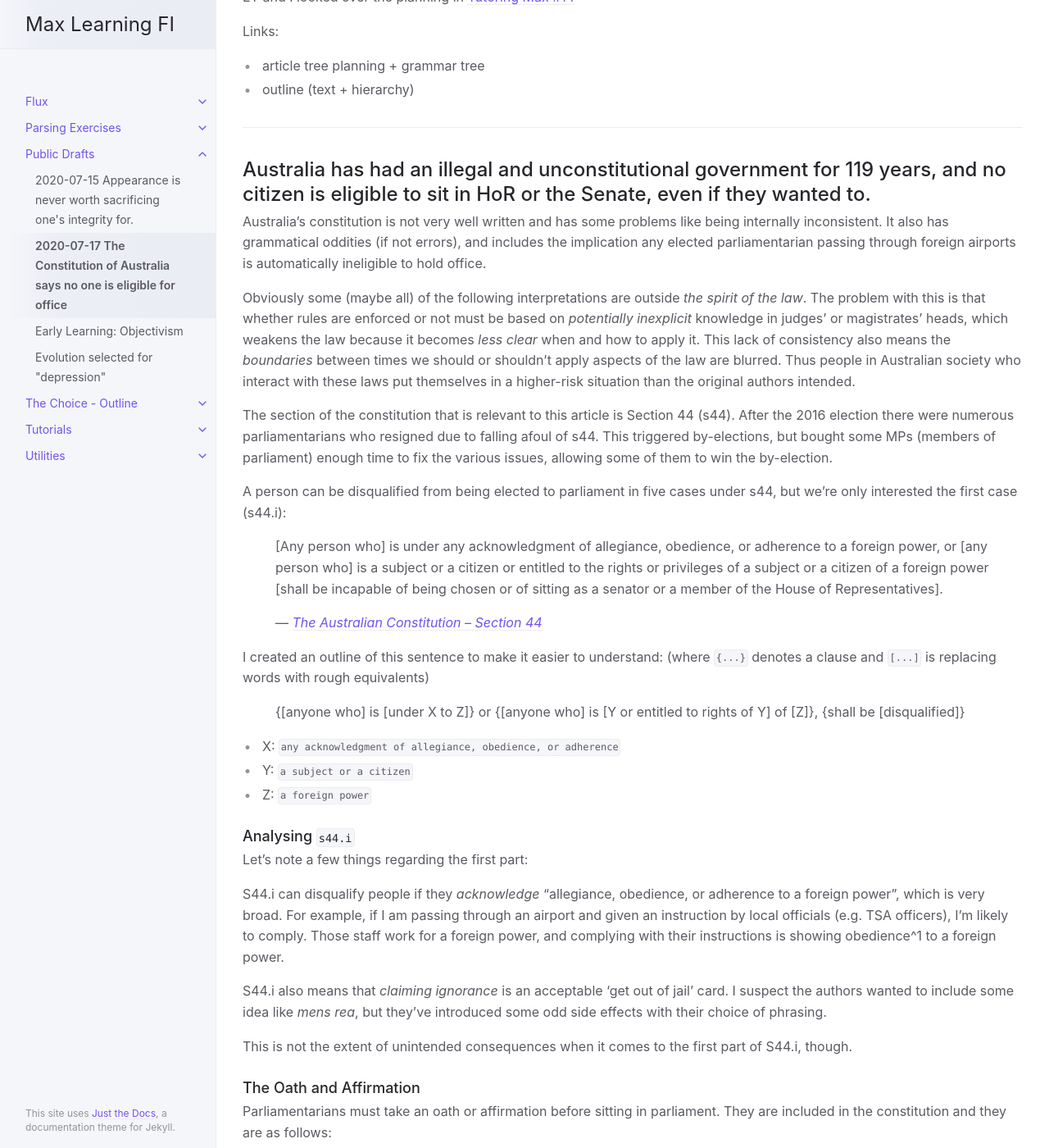
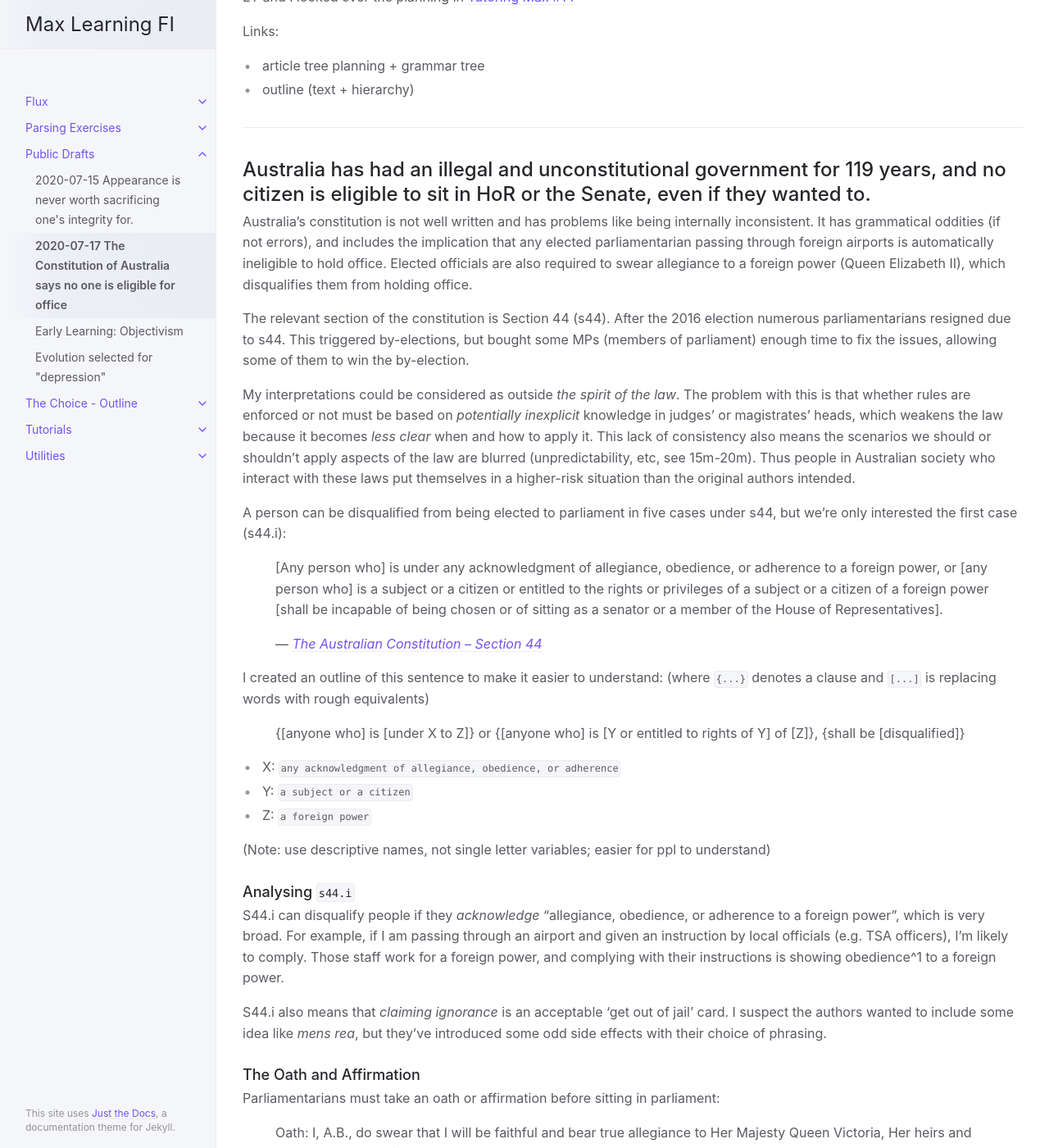
Before and after one commit to curi/fi, a Jekyll site: the page built from docs/pub-drafts/aus-constitution-contradiction.md, in a window 1280 px wide and 1400 px high, scrolled down 403 px. Shown: the whole window at 82% size. Built offline with Jekyll 4.4.1, drawn with Linux system fonts in a browser that asks for light colours; some of the changed text lies outside the part shown.

Commit message:
12:40 w/ notes from tute

```diff
--- a/docs/pub-drafts/aus-constitution-contradiction.md
+++ b/docs/pub-drafts/aus-constitution-contradiction.md
@@ -23,11 +23,11 @@ Links:
 
 ## Australia has had an illegal and unconstitutional government for 119 years, and no citizen is eligible to sit in HoR or the Senate, even if they wanted to.
 
-Australia's constitution is not very well written and has some problems like being internally inconsistent. It also has grammatical oddities (if not errors), and includes the implication any elected parliamentarian passing through foreign airports is automatically ineligible to hold office.
+Australia's constitution is not well written and has problems like being internally inconsistent. It has grammatical oddities (if not errors), and includes the implication that any elected parliamentarian passing through foreign airports is automatically ineligible to hold office. Elected officials are also required to swear allegiance to a foreign power (Queen Elizabeth II), which disqualifies them from holding office.
 
-Obviously some (maybe all) of the following interpretations are outside *the spirit of the law*. The problem with this is that whether rules are enforced or not must be based on *potentially inexplicit* knowledge in judges' or magistrates' heads, which weakens the law because it becomes *less clear* when and how to apply it. This lack of consistency also means the *boundaries* between times we should or shouldn't apply aspects of the law are blurred. Thus people in Australian society who interact with these laws put themselves in a higher-risk situation than the original authors intended.
+The relevant section of the constitution is Section 44 (s44). After the 2016 election numerous parliamentarians resigned due to s44. This triggered by-elections, but bought some MPs (members of parliament) enough time to fix the issues, allowing some of them to win the by-election.
 
-The section of the constitution that is relevant to this article is Section 44 (s44). After the 2016 election there were numerous parliamentarians who resigned due to falling afoul of s44. This triggered by-elections, but bought some MPs (members of parliament) enough time to fix the various issues, allowing some of them to win the by-election.
+My interpretations could be considered as outside *the spirit of the law*. The problem with this is that whether rules are enforced or not must be based on *potentially inexplicit* knowledge in judges' or magistrates' heads, which weakens the law because it becomes *less clear* when and how to apply it. This lack of consistency also means the scenarios we should or shouldn't apply aspects of the law are blurred (unpredictability, etc, see 15m-20m). Thus people in Australian society who interact with these laws put themselves in a higher-risk situation than the original authors intended.
 
 A person can be disqualified from being elected to parliament in five cases under s44, but we're only interested the first case (s44.i):
 
@@ -43,19 +43,17 @@ I created an outline of this sentence to make it easier to understand: (where `{
 * Y: `a subject or a citizen`
 * Z: `a foreign power`
 
+(Note: use descriptive names, not single letter variables; easier for ppl to understand)
+
 ### Analysing `s44.i`
-
-Let's note a few things regarding the first part:
 
 S44.i can disqualify people if they *acknowledge* "allegiance, obedience, or adherence to a foreign power", which is very broad. For example, if I am passing through an airport and given an instruction by local officials (e.g. TSA officers), I'm likely to comply. Those staff work for a foreign power, and complying with their instructions is showing obedience^1 to a foreign power.
 
 S44.i also means that *claiming ignorance* is an acceptable 'get out of jail' card. I suspect the authors wanted to include some idea like *mens rea*, but they've introduced some odd side effects with their choice of phrasing.
 
-This is not the extent of unintended consequences when it comes to the first part of S44.i, though.
-
 ### The Oath and Affirmation
 
-Parliamentarians must take an oath or affirmation before sitting in parliament. They are included in the constitution and they are as follows:
+Parliamentarians must take an oath or affirmation before sitting in parliament:
 
 > Oath: I, A.B., do swear that I will be faithful and bear true allegiance to Her Majesty Queen Victoria, Her heirs and successors according to law. SO HELP ME GOD!
 >
@@ -71,13 +69,13 @@ It is explicitly noted in the Constitution that the head of state of the United
 
 Citizens of a monarchy are known as *subjects* of the monarch; some non-citizens might also be subjects depending on the monarchy in question and the date. For example, before 1949 all Australians were British subjects^2.
 
-Australia is a type of monarchy, and Queen Elizabeth II is our current head-of-state. She's represented by the *Governor General*, but all the minutia is boring and not relevant anyway.
+Australia is a type of monarchy, and Queen Elizabeth II is our current head-of-state.
 
-It's common knowledge that Queen Elizabeth II is Australia's head-of-state. If someone were elected to parliament and they didn't know this, they would find out pretty quick because she's explicitly mentioned as part of the oath one takes before assuming their seat in Parliament.
+Queen Elizabeth II is uncontroversially and universally recognised as Australia's head-of-state. If someone were elected to parliament and they didn't know this, they would find out pretty quick because she's explicitly mentioned as part of the oath one takes before assuming their seat in Parliament.
 
-It's common knowledge that Queen Elizabeth II is the head of other states, too, such as the UK and Canada.
+Queen Elizabeth II is the head of other states, too, such as the UK and Canada.
 
-The head of state of a foreign power is a foreign power.
+The head of state of a foreign power is a foreign power, which clashes with `s44.i`.
 
 ### What then, for elected officials in Australia?
 
@@ -87,9 +85,9 @@ Queen Elizabeth II is a foreign power, as she is the head of state of nations ot
 
 Australia has had the same oath since independence in 1901. Thus every person who has taken the oath since 1901 has knowingly been allied to the King or Queen of a foreign power.
 
-Every sitting parliamentarian of Australia since 1901 has acknowledged an allegiance to said foreign power. Those people are therefore "incapable of being chosen or of sitting as a senator or a member of the House of Representatives".
+Every sitting parliamentarian of Australia since 1901 has acknowledged an allegiance to said foreign power; as forbidden for parliamentarians by s44. Those people are therefore "incapable of being chosen or of sitting as a senator or a member of the House of Representatives".
 
-Therefore, no sitting member of parliament has ever done so legally.
+Therefore, no member of parliament has ever held office legally.
 
 ### Final notes
 
@@ -97,10 +95,19 @@ If there had been some ruling on this by the high court, there might be preceden
 
 Since deciding the matter of citizenship is a sovereign right of *nations themselves*, they are free to decide their own criteria for citizenship. Furthermore, citizenship does no need to be *acknowledged* by either party for it to be in effect; it is simply *unrecognised* at that point. Any nation (as long as it is recognised as a nation by Australia) could introduce a new class of citizenship defined as something like "any sitting member of Australian parliament is automatically granted citizenship for their full sitting period". Doing so would mean there would be no person capable of holding office in Australia, as to do so would immediately disqualify them.
 
-[1]: There's a suitable definition of 'adherence' which fits this pattern, too, but the other two definitions in Webster's 1913 are more appropriate.
+1: There's a suitable definition of 'adherence' which fits this pattern, too, but the other two definitions in Webster's 1913 are more appropriate.
 
-[2]: well, at least according to [this wikipedia page](https://en.wikipedia.org/wiki/Australian_nationality_law#:~:text=A%20person%20born%20in%20Australia,also%20acquired%20citizenship%20by%20birth.).
+2: well, at least according to [this wikipedia page](https://en.wikipedia.org/wiki/Australian_nationality_law#:~:text=A%20person%20born%20in%20Australia,also%20acquired%20citizenship%20by%20birth.).
 
 ---
 
 ## Notes from Tutorial 2020-07-17
+
+- decent focus, not trying to say too much
+- lots of info, mostly clear
+- issues as covered
+- has casued issues
+- level for ppl who want political battles
+  - excuse to attack
+  - good to remove technicalities
+-
```
